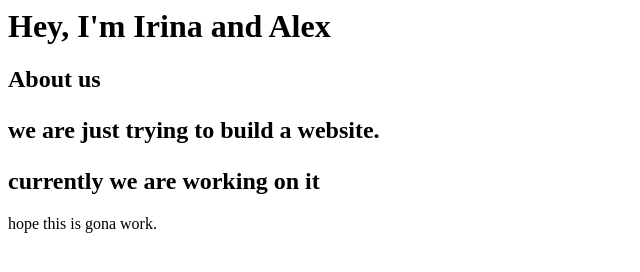
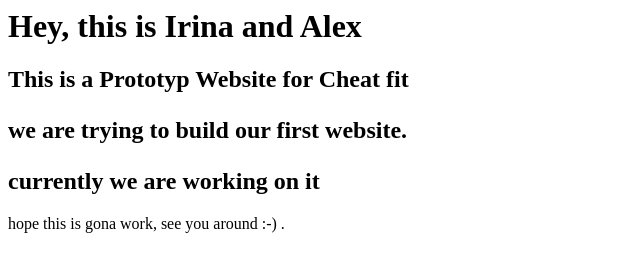
Before and after one commit to Funke9111/myWebsite, a plain HTML site: page index.html in a window 1280 px wide. Shown: the whole page, without its empty margins (0-640 px from the left). Drawn offline with Linux system fonts and the light colour scheme.

Commit message:
Update index.html

```diff
--- a/index.html
+++ b/index.html
@@ -1,16 +1,16 @@
 
 <html>
     <h1>
-        Hey, I'm Irina and Alex
+        Hey, this is Irina and Alex
     </h1>
     <body>
-        <h2>About us
+        <h2> This is a Prototyp Website for Cheat fit
         <p>
-            we are just trying to build a website.
+            we are trying to build our first website.
         </p>
         <h2>currently we are working on it</h2>
         <p>
-            hope this is gona work.
+            hope this is gona work, see you around :-) .
         </p>
     </body>
 </html>
```
